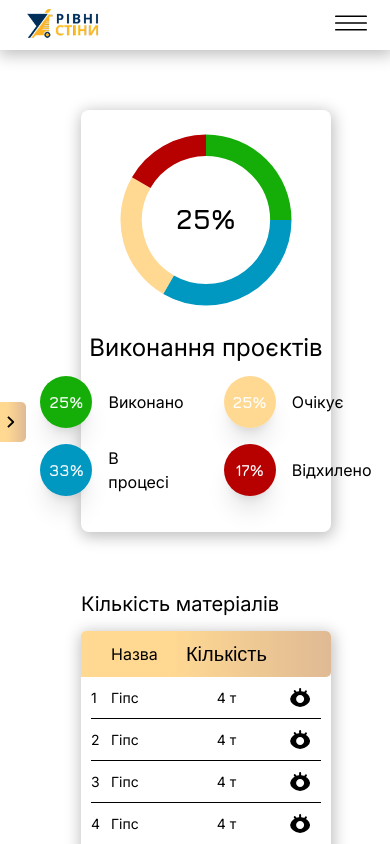
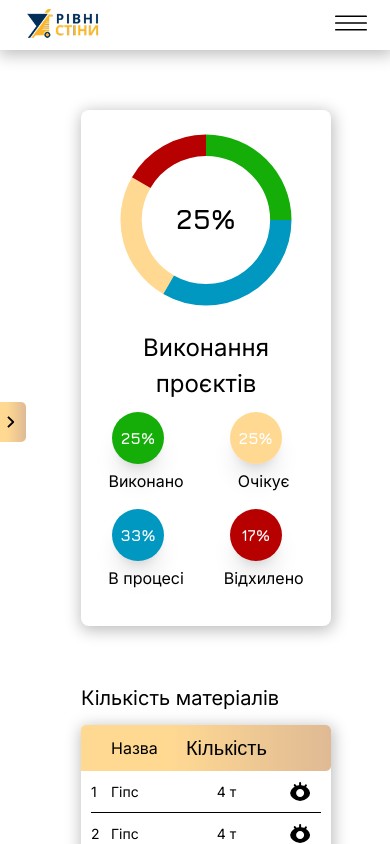
Before and after one commit to DonAkardion/StraightWalls_FE, a Next.js app: page /admin/reports in a window 390 px wide. Shown: the top 844 px of the page. Built offline with nearby package versions, Linux system fonts and the light colour scheme; a web font is replaced by a local one.

Commit message:
donat chart change

```diff
--- a/src/components/Reports/DonutChart/DonutChart.module.css
+++ b/src/components/Reports/DonutChart/DonutChart.module.css
@@ -29,3 +29,22 @@
 .ukrLabel {
     font-family: var(--font-inter);
 }
+
+@media (max-width: 525px) {
+    .leftLegendBlock .rightLegendBlock {
+        display: flex;
+        flex-direction: column;
+        align-items: center;
+    }
+
+    .leftLegendBlock > div,
+  .rightLegendBlock > div {
+    flex-direction: column;
+    align-items: center;
+  }
+
+  .leftLegendBlock > div span,
+  .rightLegendBlock > div span {
+    margin-top: 5px;
+  }
+}
--- a/src/components/Reports/DonutChart/DonutChart.tsx
+++ b/src/components/Reports/DonutChart/DonutChart.tsx
@@ -121,8 +121,8 @@ export const DoughnutChart = () => {
           Виконання проєктів
         </h3>
         <div className="flex gap-10">
-          <div>{leftColumn.map(renderLegendItem)}</div>
-          <div>{rightColumn.map(renderLegendItem)}</div>
+          <div className={`${styles.leftLegendBlock}`}>{leftColumn.map(renderLegendItem)}</div>
+          <div className={`${styles.rightLegendBlock}`}>{rightColumn.map(renderLegendItem)}</div>
         </div>
       </div>
     </div>
```
